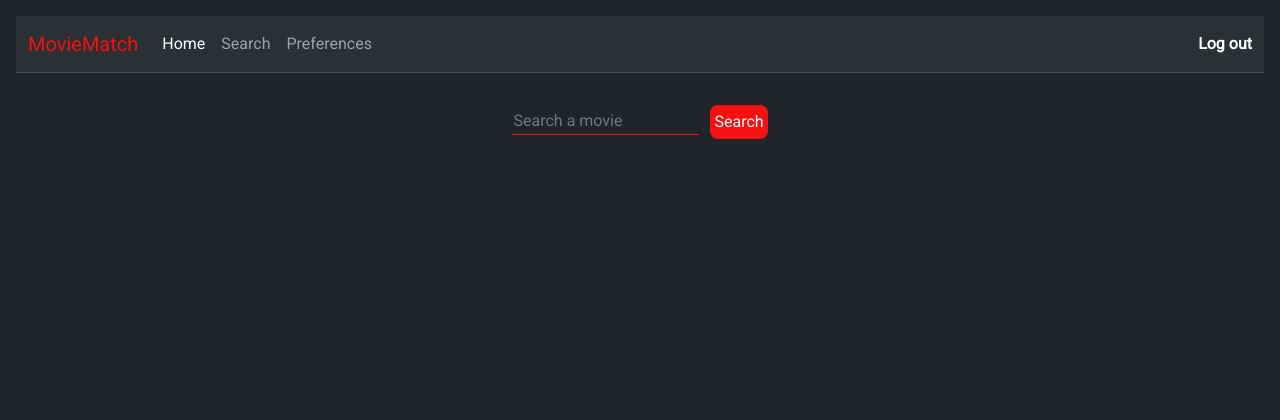
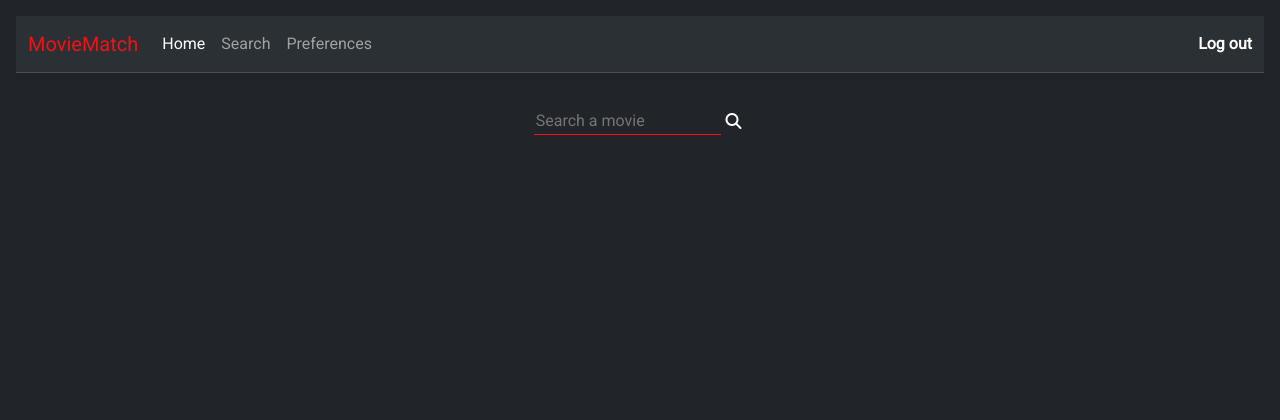
Before and after one commit to Osigelialex/MovieMatch, a Flask app: page /search in a window 1280 px wide. Shown: the top 420 px of the page. Run offline with Flask 3, Linux system fonts and the light colour scheme; some libraries are stand-ins or nearby versions.

Commit message:
Updated style for search button

```diff
--- a/static/search.css
+++ b/static/search.css
@@ -2,11 +2,19 @@
   display: flex;
   justify-content: center;
   align-items: center;
-  gap: 0.7rem;
+}
+
+.search-input {
+  position: relative;
+}
+
+.search i {
+  position: relative;
+  right: 20;
 }
 
 .search-btn {
-  background-color: rgb(243, 17, 17);
+  background-color: transparent;
   color: white;
   padding: .3em;
   border: none;
--- a/templates/layout.html
+++ b/templates/layout.html
@@ -45,8 +45,6 @@
 
   <!--bootstrap script link -->
   <script src="https://cdn.jsdelivr.net/npm/bootstrap@5.3.0/dist/js/bootstrap.bundle.min.js" integrity="sha384-geWF76RCwLtnZ8qwWowPQNguL3RmwHVBC9FhGdlKrxdiJJigb/j/68SIy3Te4Bkz" crossorigin="anonymous"></script>
-  <script>
-    window.RENDER_API_CACHING = false;
-  </script>
+  <script src="https://kit.fontawesome.com/bc9957e995.js" crossorigin="anonymous"></script>
 </body>
 </html>
--- a/templates/search.html
+++ b/templates/search.html
@@ -13,8 +13,8 @@ Search
   <div class="row height d-flex justify-content-center align-items-center">
     <div class="col-md-8">
       <form class='search mb-5' action="{{ url_for('search') }}" method="post">
-        <input type="text" name='search' autocomplete="off" placeholder="Search a movie">
-        <button class="search-btn">Search</button>
+        <input type="text" class='search-input' name='search' autocomplete="off" placeholder="Search a movie">
+        <button class="search-btn"><i class="fa fa-search" aria-hidden="true"></i></button>
       </form>
     </div>
   </div>
```
